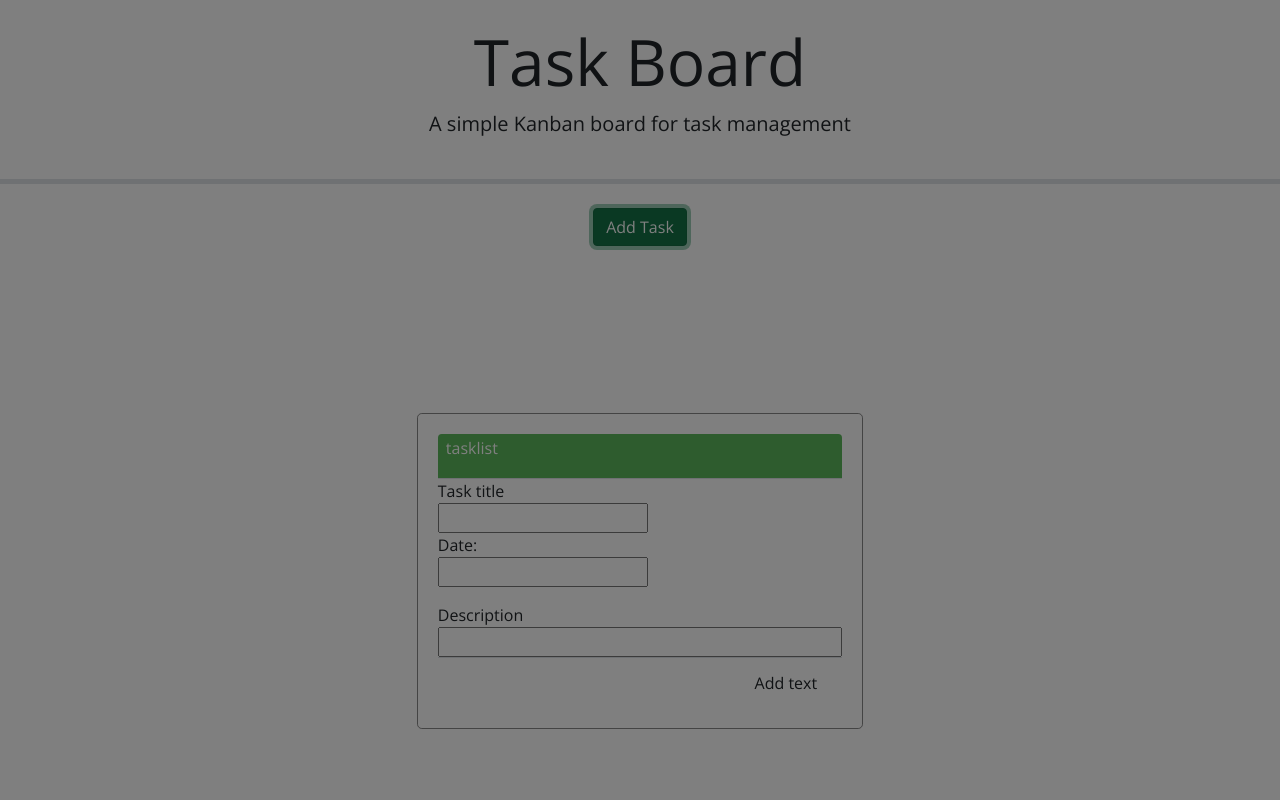
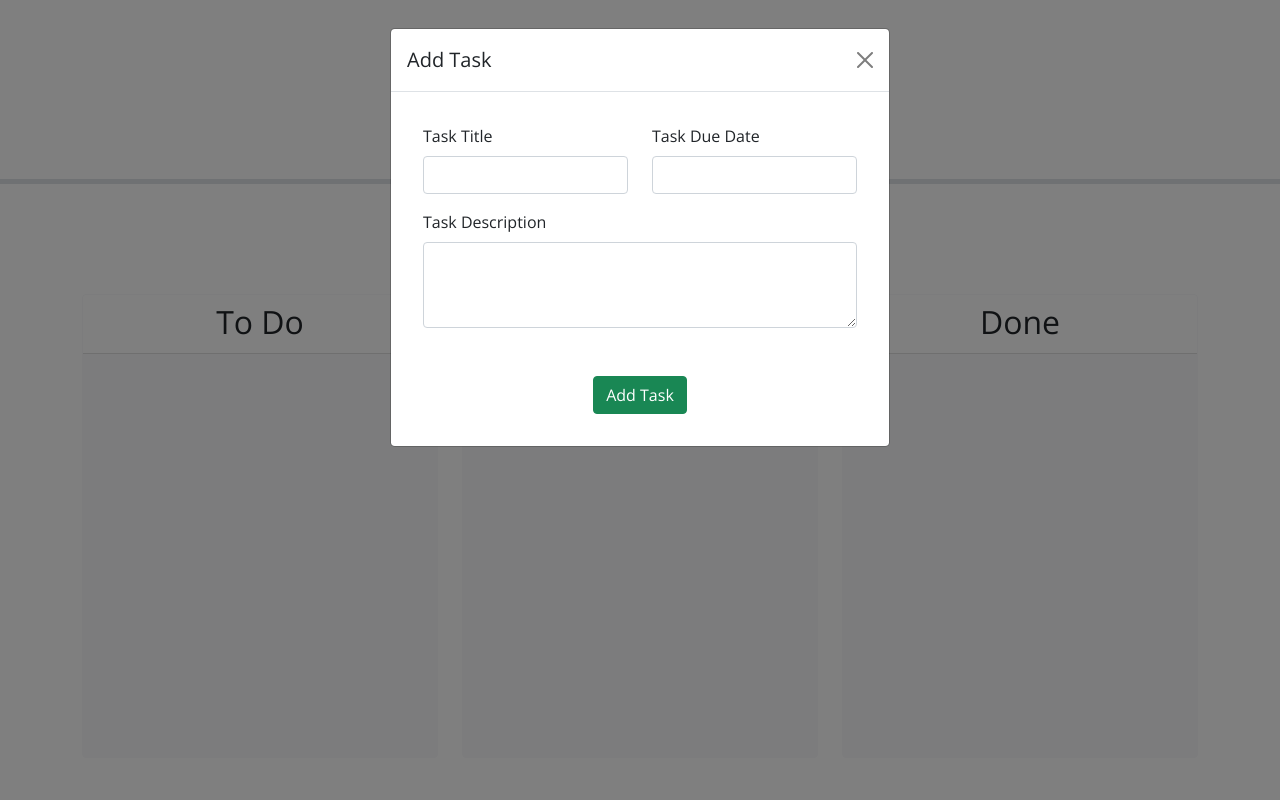
Before and after one commit to slaughtercasandra/mycalenderboard, a plain HTML site: page index.html in a window 1280 px wide. Both pictures are taken after a click on the button "Add Task". Shown: the top 800 px of the page. Drawn offline with nearby package versions, Linux system fonts and the light colour scheme.

Commit message:
fixed modal

```diff
--- a/assets/css/style.css
+++ b/assets/css/style.css
@@ -10,39 +10,6 @@ body {
   .task-card {
     margin: 0 auto;
   }
-
-  .task-card:hover {
-    cursor: grab;
-  }
-
-  .modal-content {
-    background-color: #fefefe;
-    margin: 15% auto; /* 15% from the top and centered */
-    padding: 20px;
-    border: 1px solid #888;
-    width: 40%; /* Could be more or less, depending on screen size */
-  }
-
-  /* The Close Button */
-  /* .close {
-    color: #aaa;
-    float: right;
-    font-size: 28px;
-    font-weight: bold;
-  }
-  Example */
-/* Modal Header */
-.modal-header {
-  padding: 2px 8px;
-  background-color: #5cb85c;
-  color: white;
-  align-content: center;
-}
-
-.modal-footer {
-  padding: 2px 8px;
-  align-items: center;
-  color: white;  }
 
   .project-late {
     background-color: yellow
--- a/index.html
+++ b/index.html
@@ -24,23 +24,72 @@
       <button class="btn btn-success" data-bs-toggle="modal" data-bs-target="#formModal">Add Task</button>
     </div>
 
-    <!-- Todo: Create a modal with a form to add tasks -->
-    <!-- Modal content -->
-    <div id="formModal" class="modal-content">
+    <div
+    class="modal fade"
+    id="formModal"
+    tabindex="-1"
+    aria-labelledby="formModalLabel"
+    aria-hidden="true"
+  >
+    <div class="modal-dialog">
+      <div class="modal-content">
         <div class="modal-header">
-        <p>tasklist</p>
+          <h1 class="modal-title fs-5" id="formModalLabel">Add Task</h1>
+          <button
+            type="button"
+            class="btn-close"
+            data-bs-dismiss="modal"
+            aria-label="Close"
+          ></button>
+        </div>
+        <div class="modal-body">
+          <form id="taskForm" class="p-3">
+            <div class="row">
+              <div class="col-6">
+                <label for="taskTitle" class="form-label">Task Title</label>
+                <input
+                  autocomplete="off"
+                  type="text"
+                  class="form-control mb-3"
+                  id="taskTitle"
+                />
+              </div>
+              <div class="col-6">
+                <label for="taskDueDate" class="form-label"
+                  >Task Due Date</label
+                >
+                <input
+                  autocomplete="off"
+                  type="text"
+                  class="form-control mb-3"
+                  id="datepicker"
+                />
+              </div>
             </div>
             <div class="row">
-        <div class="col-12 col-sm-6">
-          <label> Task title</label>
-          <input id="title" type="text" class="form-input" />
-          <p>Date: <input type="text" id="datepicker"></p>
+              <div class="col-12">
+                <label for="taskDescription" class="form-label"
+                  >Task Description</label
+                >
+                <textarea
+                  class="form-control mb-5"
+                  id="taskDescription"
+                  rows="3"
+                ></textarea>
               </div>
             </div>
-        <label for="task title"> Description</label>
-        <input id="first-name" type="text" class="form-input" />
-      <div class="modal-footer">
-        <button type="button" class="btn btn-default" data-dismiss="modal">Add text</button>
+            <div class="text-center">
+              <button
+                type="submit"
+                class="btn btn-success"
+                data-bs-toggle="modal"
+                data-bs-target="#formModal"
+              >
+                Add Task
+              </button>
+            </div>
+          </form>
+        </div>
       </div>
     </div>
   </div>
@@ -84,11 +133,8 @@
   crossorigin="anonymous"></script>
 <script src="https://code.jquery.com/jquery-3.4.1.min.js"></script>
 <script src="https://code.jquery.com/ui/1.13.1/jquery-ui.min.js"></script>
-  <!-- <script src="https://cdn.jsdelivr.net/npm/dayjs@1.11.3/dayjs.min.js"
-    integrity="sha256-iu/zLUB+QgISXBLCW/mcDi/rnf4m4uEDO0wauy76x7U=" crossorigin="anonymous"></script> -->
-  <script src="https://code.jquery.com/jquery-3.6.0.js"></script>
-  <script src="https://code.jquery.com/ui/1.13.2/jquery-ui.js"></script>
-  <!-- <script src="path/to/dayjs/dayjs.min.js"></script> -->
+<script src="https://cdn.jsdelivr.net/npm/dayjs@1.11.3/dayjs.min.js"
+  integrity="sha256-iu/zLUB+QgISXBLCW/mcDi/rnf4m4uEDO0wauy76x7U=" crossorigin="anonymous"></script>
 <script src="./assets/js/copy.js"></script>
 </body>
 
```
Also changed, not shown: assets/js/copy.js (+51 -10 lines), assets/js/script.js (+30 -16 lines). Lines whose indentation alone changed are shown as unchanged.
